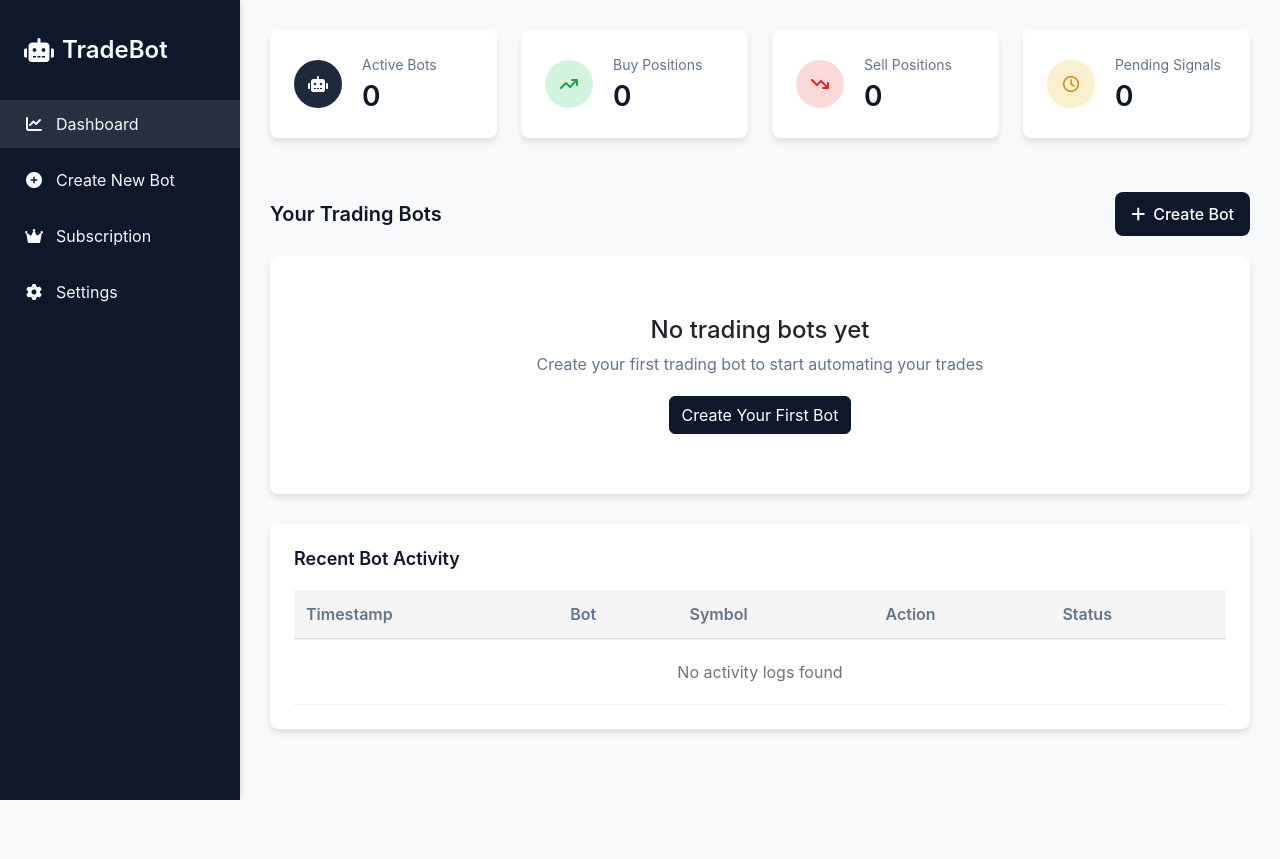
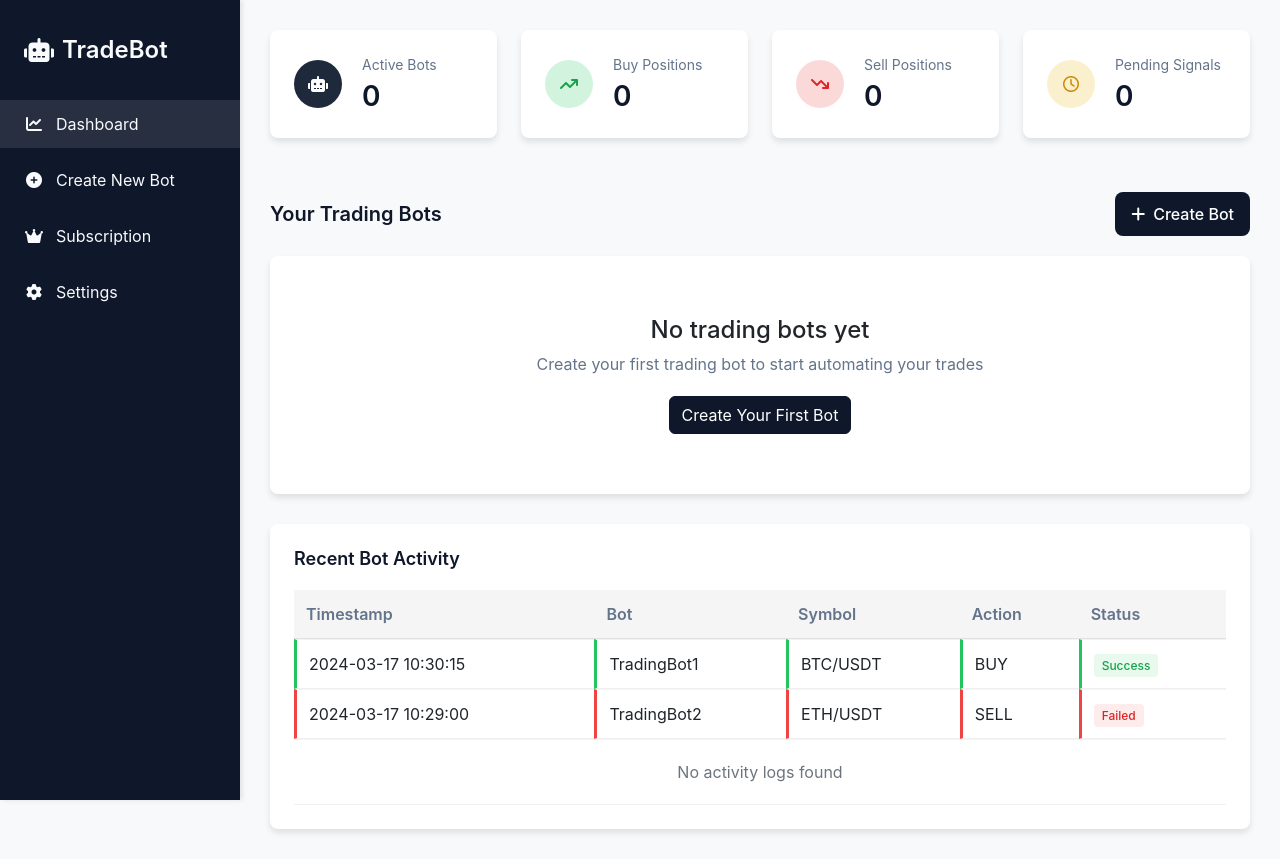
Before and after one commit to yashnair322/pay1, a FastAPI app: page /dashboard in a window 1280 px wide. Before the commit the page ends 800 px from the top, so only its background shows below. Run offline with FastAPI, Linux system fonts and the light colour scheme; parts of the project's set-up code (start-up, migrations or seed data) failed here and were passed over; some libraries are stand-ins or nearby versions.

Commit message:
Assistant checkpoint: Added success/failure log styling to activity table
Assistant generated file changes:
- templates/dashboard.html: Update activity table with status column styling
- static/dash.css: Add styles for success/failure logs

---

User prompt:

now show the succefull and failed logs in recent bot activity section

Replit-Commit-Author: Assistant
Replit-Commit-Session-Id: 59423929-a197-44c8-a17a-3a310381dc00

```diff
--- a/static/dash.css
+++ b/static/dash.css
@@ -214,6 +214,40 @@ body {
     text-align: center;
     padding: 30px 0;
     color: #64748b;
+}
+
+/* Log entry styles */
+.log-entry {
+    transition: background-color 0.2s;
+}
+
+.log-entry:hover {
+    background-color: #f8fafc;
+}
+
+.log-success td {
+    border-left: 3px solid #22c55e;
+}
+
+.log-failure td {
+    border-left: 3px solid #ef4444;
+}
+
+.status-badge {
+    padding: 4px 8px;
+    border-radius: 4px;
+    font-size: 0.8rem;
+    font-weight: 500;
+}
+
+.status-badge.success {
+    background-color: rgba(34, 197, 94, 0.1);
+    color: #16a34a;
+}
+
+.status-badge.failure {
+    background-color: rgba(239, 68, 68, 0.1);
+    color: #dc2626;
 }
 
 /* Bot List Styles - Additional CSS for the first file's functionality */
--- a/templates/dashboard.html
+++ b/templates/dashboard.html
@@ -158,6 +158,21 @@
                     </tr>
                 </thead>
                 <tbody id="activity-logs">
+                    <!-- Logs will be added here dynamically with success/failure status -->
+                    <tr class="log-entry log-success">
+                        <td>2024-03-17 10:30:15</td>
+                        <td>TradingBot1</td>
+                        <td>BTC/USDT</td>
+                        <td>BUY</td>
+                        <td><span class="status-badge success">Success</span></td>
+                    </tr>
+                    <tr class="log-entry log-failure">
+                        <td>2024-03-17 10:29:00</td>
+                        <td>TradingBot2</td>
+                        <td>ETH/USDT</td>
+                        <td>SELL</td>
+                        <td><span class="status-badge failure">Failed</span></td>
+                    </tr>
                     <tr>
                         <td colspan="5" class="empty-activity">No activity logs found</td>
                     </tr>
```
